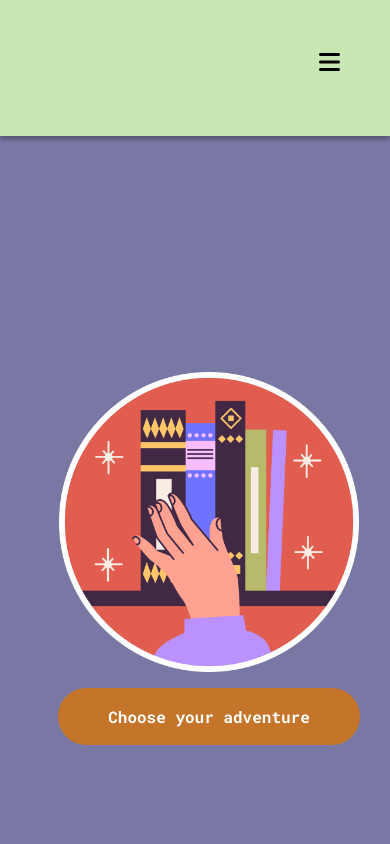
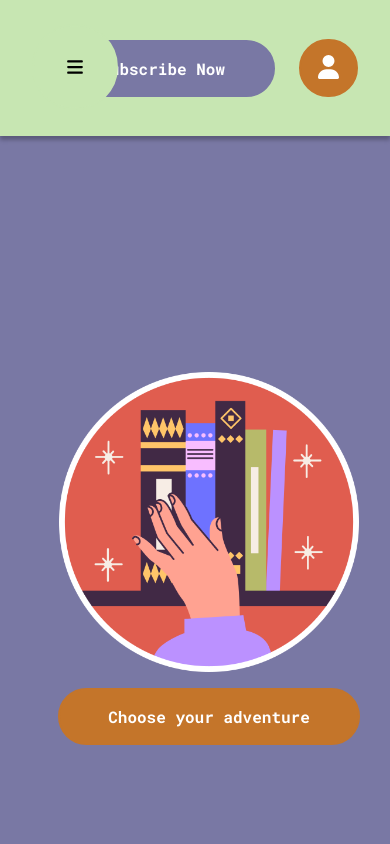
Before and after one commit to thanxanos/storyline, a React (Create React App) app: page / in a window 390 px wide. Shown: the top 844 px of the page. Built offline with nearby package versions, Linux system fonts and the light colour scheme; a web font is replaced by a local one.

Commit message:
small changes

```diff
--- a/public/index.html
+++ b/public/index.html
@@ -3,7 +3,7 @@
   <head>
     <meta charset="utf-8" />
     <link rel="icon" href="%PUBLIC_URL%/magic-book.ico" />
-    <meta name="viewport" content="width=device-width, initial-scale=1" />
+    <meta name="viewport" content="width=device-width, initial-scale=1, minimum-scale=1" />
     <meta name="theme-color" content="#000000" />
     <meta
       name="description"
--- a/src/components/Header.js
+++ b/src/components/Header.js
@@ -26,10 +26,8 @@ const Header = () => {
             <li><Link to='/shop' onClick={() => setOpenNav(false)}>shop</Link></li>
             <li><Link to='/about' onClick={() => setOpenNav(false)}>about us</Link></li>
             <li><Link to='/contact' onClick={() => setOpenNav(false)}>contact</Link></li>
-            {!openNav ? '' : <li onClick={() => setOpenPopup(true)} ><p>log in</p></li>}
           </ul>
         </div>
-
         <div className='side-wrapper'>
           <HashLink smooth to='#newsletter-wrapper'><button type="submit" className='secondary-btn'>Subscribe Now</button></HashLink>
             <button
@@ -39,10 +37,6 @@ const Header = () => {
             </button>
         </div>
       </div>
-      {
-        openPopup &&
-        <LoginSignup openPopup={openPopup} setOpenPopup={setOpenPopup} />
-      }
       </div>
       <div className='nav-toggle'>
           <div className="menu-btn" onClick={showSideNavbar}>
--- a/src/css/header.css
+++ b/src/css/header.css
@@ -89,59 +89,104 @@
 
 .nav-toggle {
   visibility: hidden;
+  -webkit-backface-visibility: hidden;
 }
 
 @media (max-width: 998px) {
 
   .link-wrapper {
     display: flex;
-    padding-top: 40px;
     padding-left: 0;
     flex-direction: column;
     position: fixed;
     height: 100vh;
-    min-width: 100vw;
+    min-width: 60vw;
     left: -100%;
     top: 0;
     background-color: #f8f8f9;
     text-align: center;
-    transition: all 0.3s ease;
+    box-shadow: 0px 4px 4px 0px rgba(0, 0, 0, 0.25);
+    gap: 5%;
   }
   .nav-toggle {
     visibility: visible;
-    position: absolute;
-    top: 50px;
-    right: 50px;
-    height: 136px;
-    z-index: 999;
+    transition: all 0.3s ease;
+    -webkit-backface-visibility: hidden;
   }
 
   #grab-icon {
     position: fixed;
-    top: 50px;
-    right: 50px;
+    left: 32px;
+    background-color: white;
+    border-color: white;
   }
 
   .side-btn {
-    height: 24px;
+    background-color: #C7E6B2;
+    border: 2px solid #C7E6B2;
     width: auto;
     cursor: pointer;
+    border-radius: 50px;
+    padding: 32px;
+    height: 24px;
+  }
+
+  .menu-btn {
+    position: fixed;
+    top: 24px;
+    left: 32px;
+    height: 86px;
+    border-radius: 50px;
+    box-shadow: 0px 4px 4px 0px rgba(0, 0, 0, 0.25);
+    -webkit-backface-visibility: hidden;
+  }
+
+  svg.side-btn {
+    height: 18px;
+    width: 18px;
+  }
+
+  @supports (animation-timeline: scroll()) {
+    .menu-btn {
+      animation: scroll-shadow linear both;
+      animation-timeline: scroll();
+      animation-range: 0ex 5ex;
+    }
+
+    @keyframes scroll-shadow {
+      from {
+        box-shadow: none;
+      }
+
+      to {
+        box-shadow: 0px 4px 4px 0px rgba(0, 0, 0, 0.25);
+        ;
+      }
+    }
   }
 
   .link-wrapper.active{
     flex: 0;
   }
-  .navbar > .link-wrapper ul {
+.link-wrapper ul {
     list-style-type: none;
     padding: 0px;
     width: 100%;
-    display: block;
+    height: 100%;
+    display: flex;
+    flex-direction: column;
+    justify-content: center;
+    gap: 5%;
   }
 
   .link-wrapper li>* {
     display: inline-block;
-    margin: 16px;
     font-size: 2rem;
+    margin: 0;
+  }
+
+  .link-wrapper li {
+    margin: 0;
   }
 
   .link-wrapper.active {
@@ -149,12 +194,9 @@
     left: 0;
   }
 
-  .navbar > .side-wrapper {
-    display: none;
-  }
+}
 
 
-}
 
 /* .book-stack {
   position: absolute;
```
Lines whose indentation alone changed are shown as unchanged.
